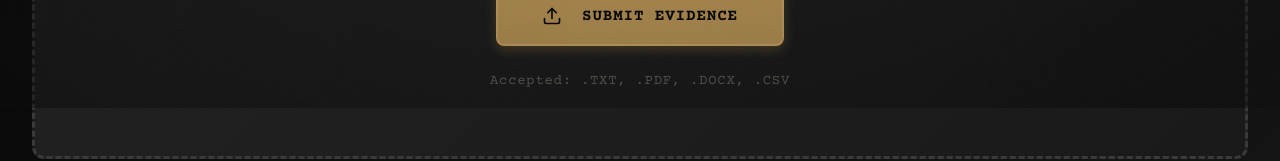
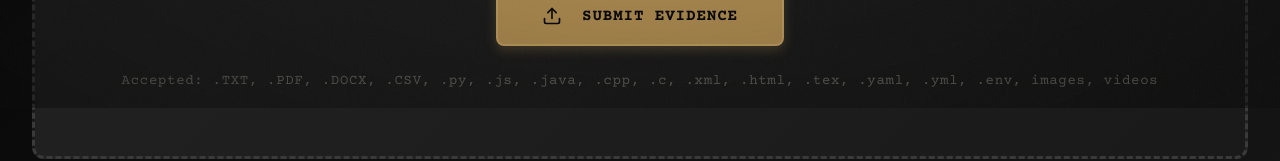
Before and after one commit to mahek390/WUFScan, a React (Create React App) app in the folder client/: page / in a window 1280 px wide. Shown: the part 692-853 px from the top of the page. Built offline with nearby package versions, Linux system fonts and the light colour scheme.

Commit message:
Update App.js

```diff
--- a/client/src/App.js
+++ b/client/src/App.js
@@ -413,7 +413,7 @@ function App() {
             </label>
 
             <div style={{ marginTop: '1.5rem', color: '#6a6a60', fontSize: '0.875rem', letterSpacing: '0.05em' }}>
-              Accepted: .TXT, .PDF, .DOCX, .CSV
+              Accepted: .TXT, .PDF, .DOCX, .CSV, .py, .js, .java, .cpp, .c, .xml, .html, .tex, .yaml, .yml, .env, images, videos
             </div>
 
             {file && (
```
